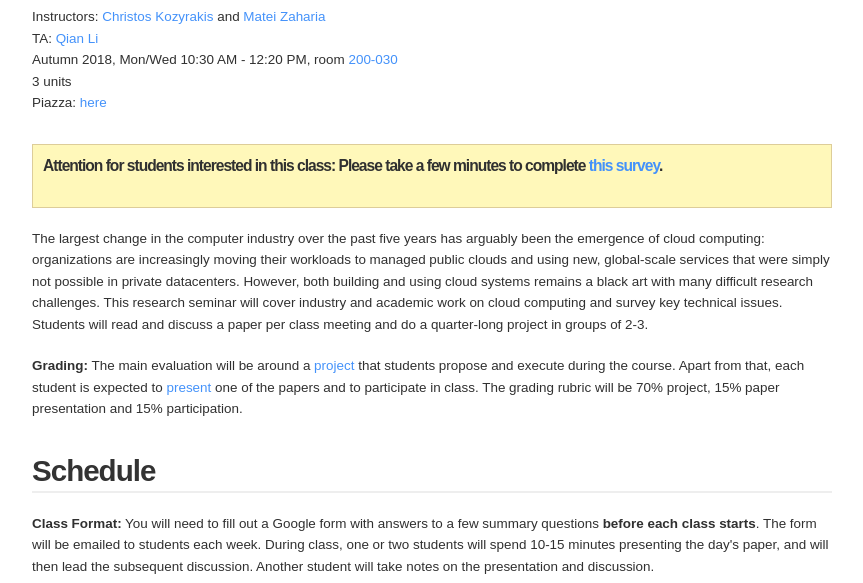
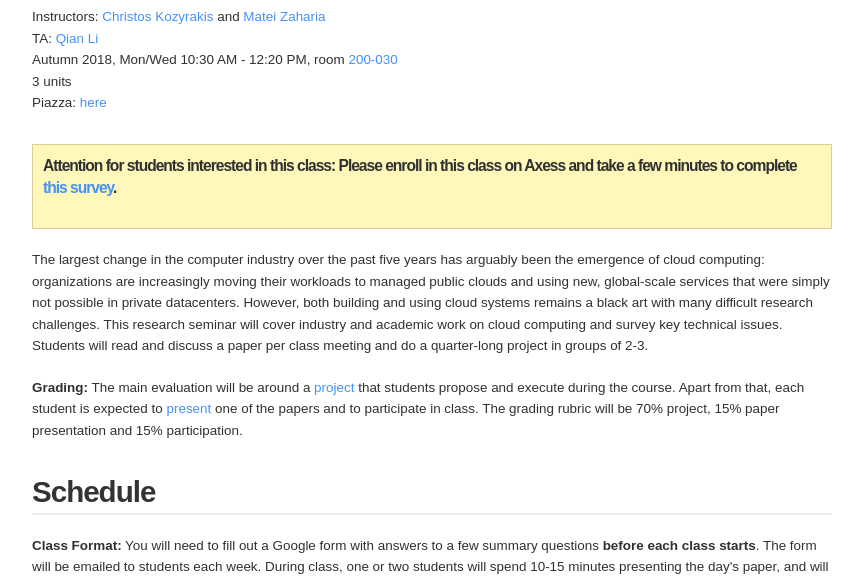
Before and after one commit to kkaffes/cs349d-site, a plain HTML site: page index.html in a window 1280 px wide. Shown: the part 140-723 px from the top of the page, without its empty margins (220-1083 px from the left). Drawn offline with Linux system fonts and the light colour scheme.

Commit message:
Explicitly mention "enroll".

```diff
--- a/index.html
+++ b/index.html
@@ -22,7 +22,7 @@ Autumn 2018, Mon/Wed 10:30 AM - 12:20 PM, room <a href="https://campus-map.stanf
 Piazza: <a href="https://piazza.com/stanford/fall2018/cs349d/home" target="_blank">here</a></p>
 
 <h3 class="announcement">
-<p><strong>Attention for students interested in this class: Please take a few minutes to complete <a href="https://goo.gl/forms/JxNwWJztVUELkn993" target="_blank">this survey</a>.</strong> <br>
+<p><strong>Attention for students interested in this class: Please enroll in this class on Axess and take a few minutes to complete <a href="https://goo.gl/forms/JxNwWJztVUELkn993" target="_blank">this survey</a>.</strong> <br>
 </p>
 </h3>
 
```
